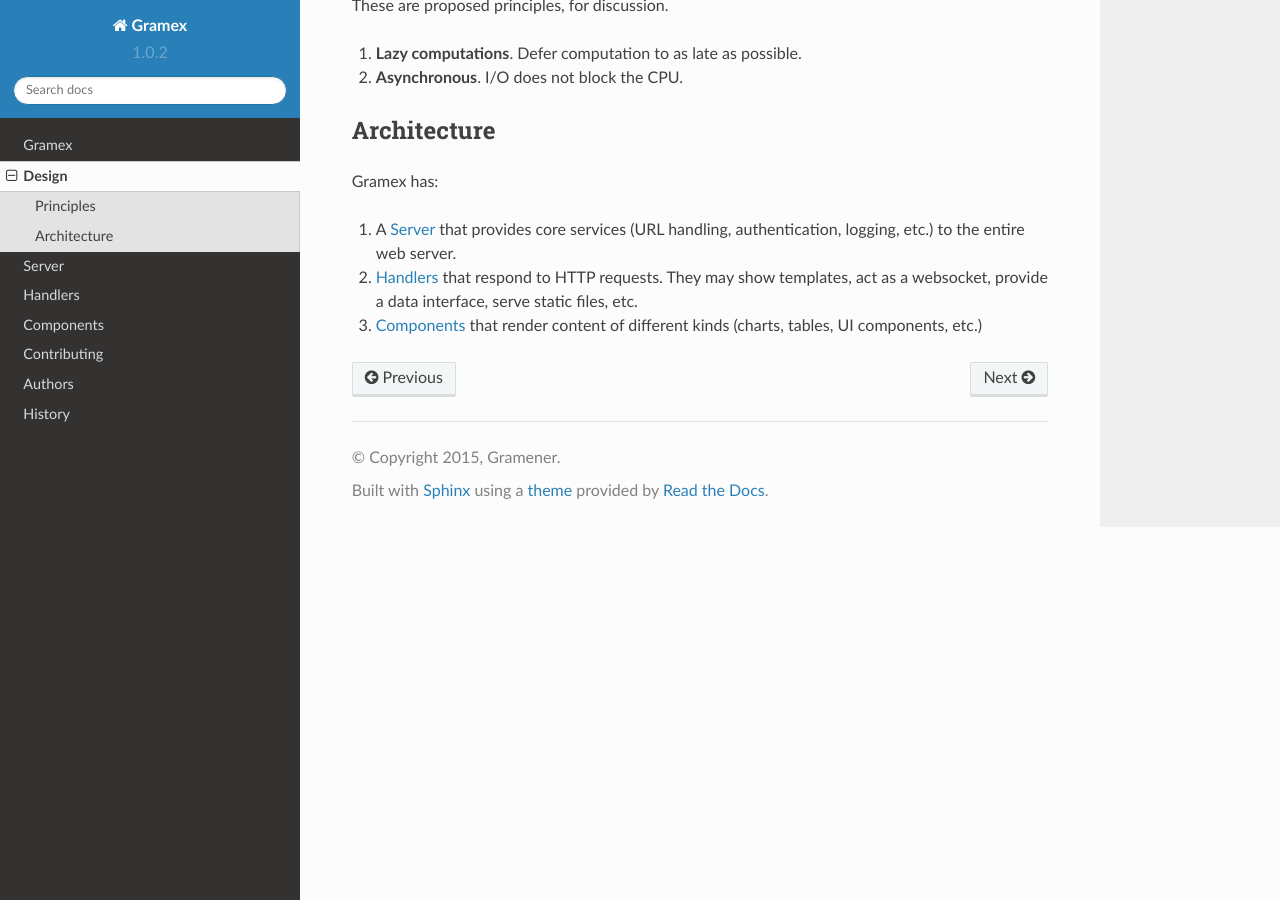
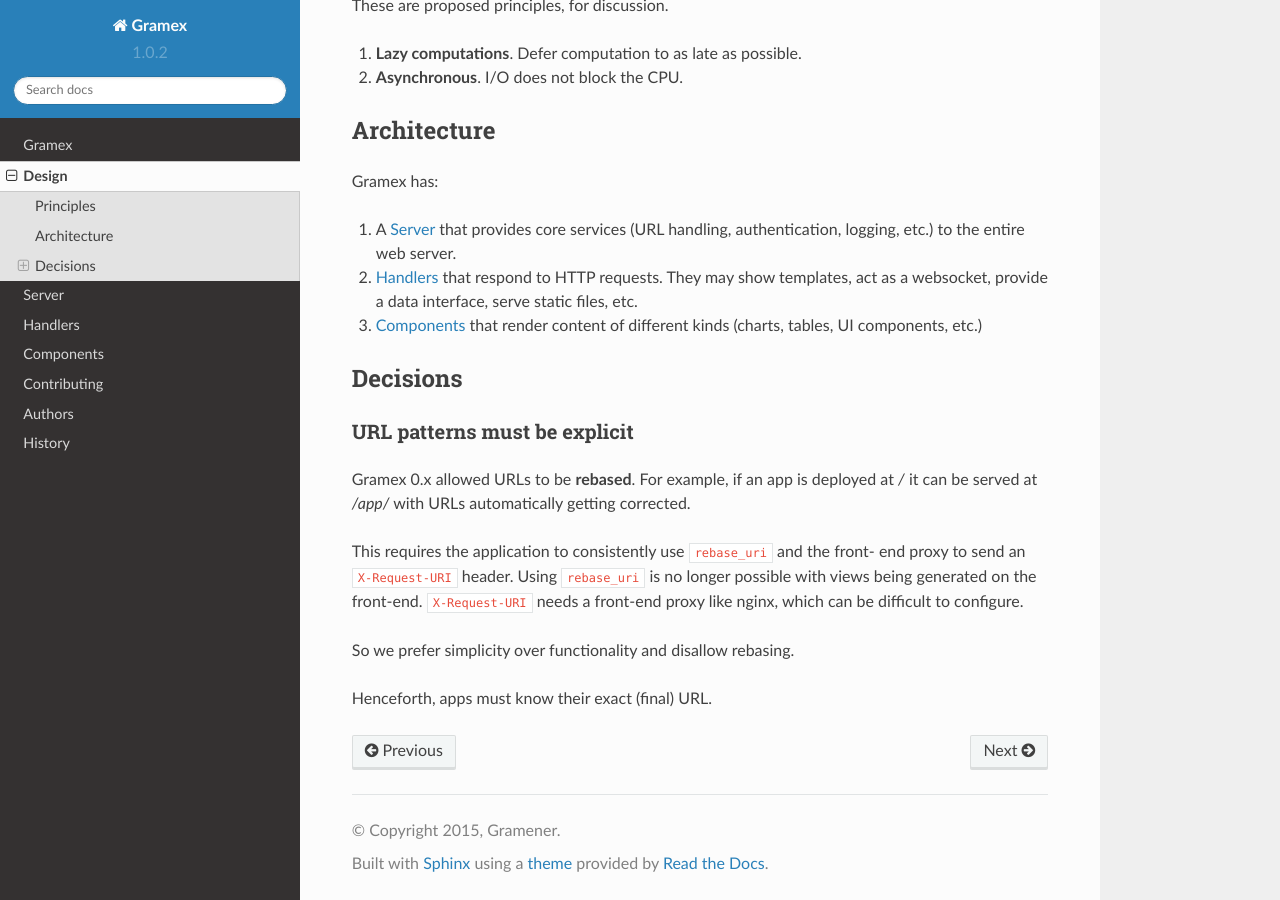
Before and after one commit to gramener/gramex, a Sphinx documentation site: the page built from docs/design.rst, in a window 1280 px wide and 900 px high, scrolled down 724 px. Built offline with Sphinx 7.4.7 and the Read the Docs theme 2.0.0, drawn with Linux system fonts in a browser that asks for light colours.

Commit message:
Design decision: no URL rebasing

```diff
--- a/docs/design.rst
+++ b/docs/design.rst
@@ -47,3 +47,21 @@
    as a websocket, provide a data interface, serve static files, etc.
 3. :doc:`components` that render content of different kinds (charts, tables,
    UI components, etc.)
+
+Decisions
+---------
+
+URL patterns must be explicit
+~~~~~~~~~~~~~~~~~~~~~~~~~~~~~
+
+Gramex 0.x allowed URLs to be **rebased**. For example, if an app is deployed at
+`/` it can be served at `/app/` with URLs automatically getting corrected.
+
+This requires the application to consistently use ``rebase_uri`` and the front-
+end proxy to send an ``X-Request-URI`` header. Using ``rebase_uri`` is no longer
+possible with views being generated on the front-end. ``X-Request-URI`` needs a
+front-end proxy like nginx, which can be difficult to configure.
+
+So we prefer simplicity over functionality and disallow rebasing.
+
+Henceforth, apps must know their exact (final) URL.
```
